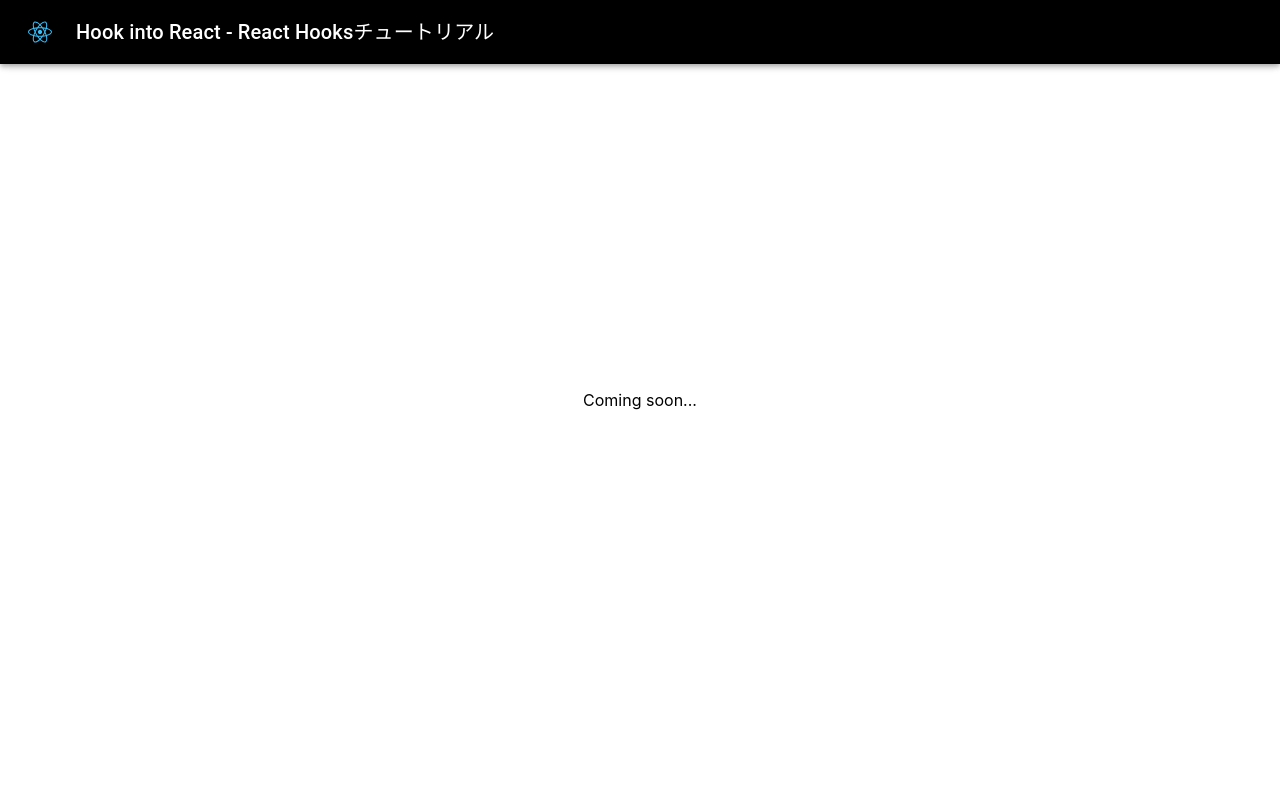
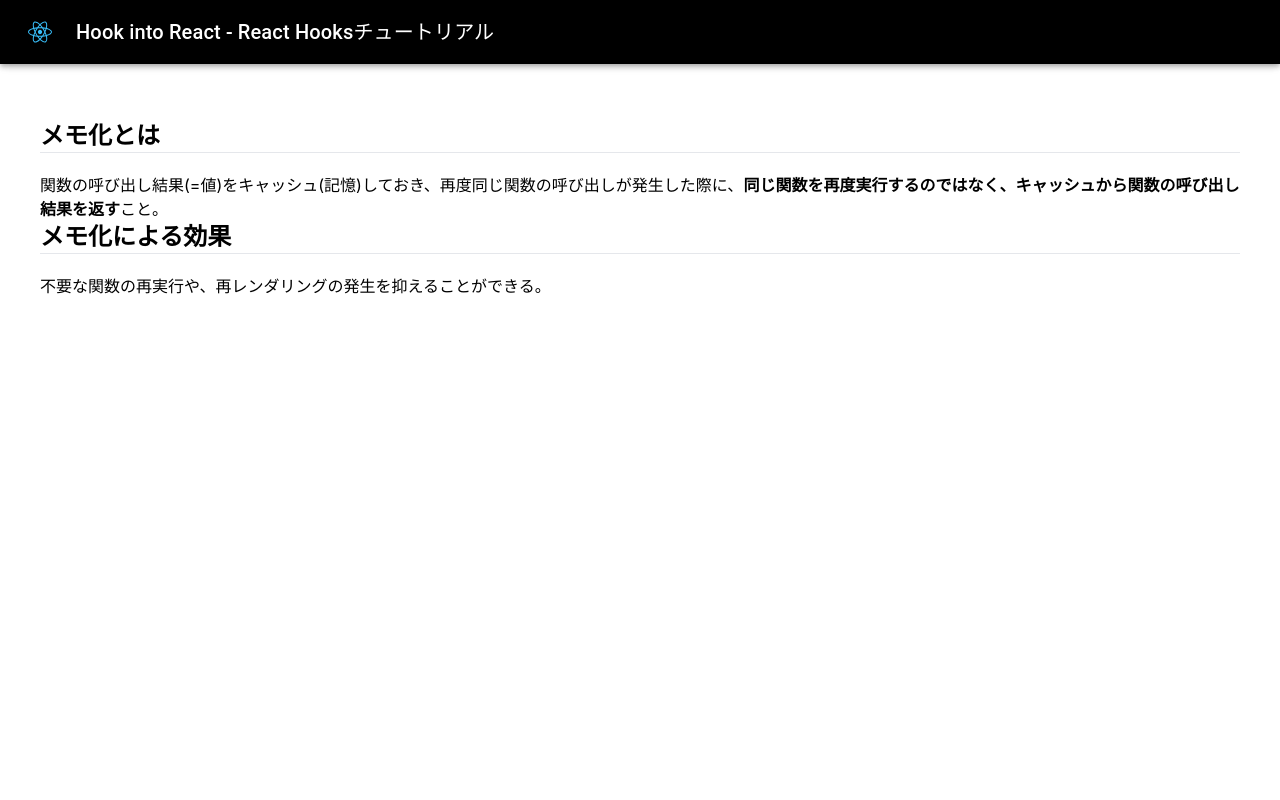
Before and after one commit to Teppeichang/react_hooks_tutorial, a React (Create React App) app: page /glossaries/memorize in a window 1280 px wide. Shown: the top 800 px of the page. Built offline with nearby package versions, Linux system fonts and the light colour scheme; the HTML template or start-up script is replaced by a standard one.

Commit message:
Fix: メモ化に関する解説文を用語集(メモ化)ni

```diff
--- a/src/pages/glossaries/Memorize.jsx
+++ b/src/pages/glossaries/Memorize.jsx
@@ -1,9 +1,21 @@
 const Memorize = () => {
   return (
-    <div className="flex flex-col justify-center items-center min-h-screen">
-      <p>Coming soon...</p>
+    <div className="my-20 p-10 flex flex-col min-h-screen">
+      <p className="text-2xl font-bold">メモ化とは</p>
+      <hr />
+      <p className="mt-5">
+        関数の呼び出し結果(=値)をキャッシュ(記憶)しておき、再度同じ関数の呼び出しが発生した際に、
+        <span className="font-bold">
+          同じ関数を再度実行するのではなく、キャッシュから関数の呼び出し結果を返す
+        </span>
+        こと。
+      </p>
+      <p className="text-2xl font-bold">メモ化による効果</p>
+      <hr />
+      <p className="mt-5">不要な関数の再実行や、再レンダリングの発生を抑えることができる。</p>
+      <p></p>
     </div>
-  )
-}
+  );
+};
 
 export default Memorize;
--- a/src/pages/hooks/UseCallbackPage.jsx
+++ b/src/pages/hooks/UseCallbackPage.jsx
@@ -59,13 +59,6 @@ const UseCallbackPage = () => {
           <AccordionDetails>
             <Typography>
               <p>メモ化された「コールバック関数」を返すフック。</p>
-              <p className="mt-5">
-                メモ化とは、関数の呼び出し結果をキャッシュ(記憶)しておき、再度同じ関数の呼び出しが発生した際に、
-                <span className="font-bold">
-                  同じ処理を再度行うのではなく、キャッシュから関数の呼び出し結果を返す
-                </span>
-                機能である。
-              </p>
               <p>
                 メモ化により余計な処理を無くすことで、パフォーマンスの向上や予期しないコンポーネントの
                 <Link
```
